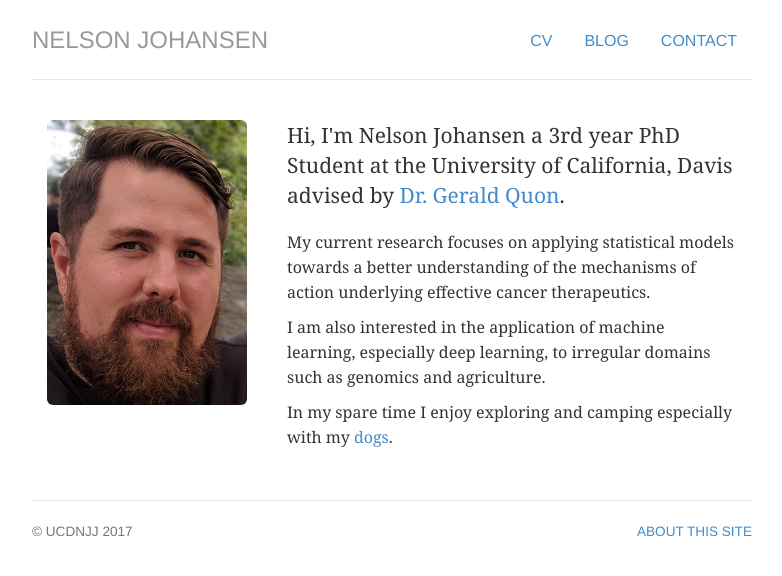
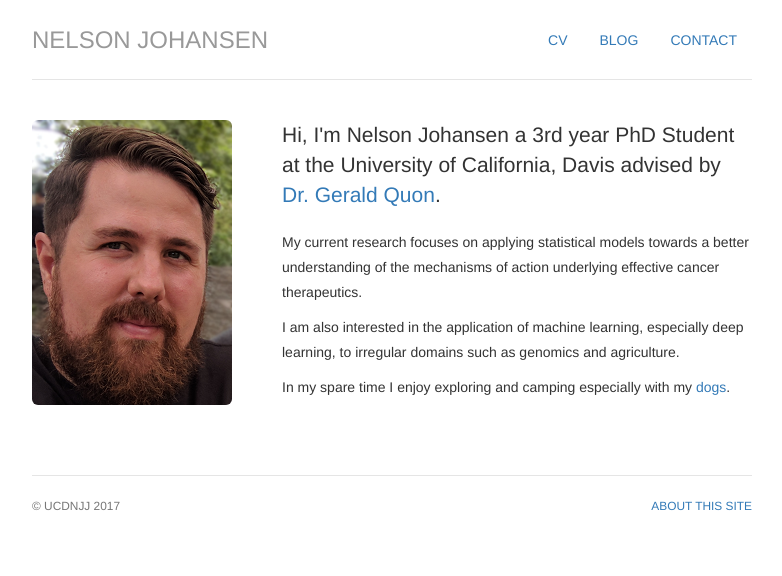
Before and after one commit to UCDNJJ/ucdnjj.github.io_old, a Jekyll site: the page built from index.html, in a window 1280 px wide. Shown: the top 576 px of the page, without its empty margins (248-1030 px from the left). Built offline with Jekyll 4.4.1, drawn with Linux system fonts in a browser that asks for light colours; nearby versions of some CDN libraries.

Commit message:
Update head.html

```diff
--- a/_includes/head.html
+++ b/_includes/head.html
@@ -14,6 +14,7 @@
 	<link href="/css/style.css" rel="stylesheet">
 	<link href="/css/photos.css" rel="stylesheet">
 
+	<link rel="stylesheet" href="https://maxcdn.bootstrapcdn.com/bootstrap/3.3.7/css/bootstrap.min.css">
 	<script src="https://ajax.googleapis.com/ajax/libs/jquery/3.2.1/jquery.min.js"></script>
   	<script src="https://maxcdn.bootstrapcdn.com/bootstrap/3.3.7/js/bootstrap.min.js"></script>
 </head>
```
